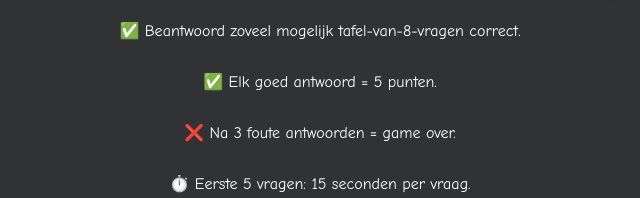
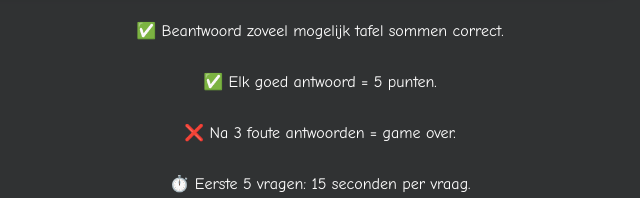
Before and after one commit to epicafca/matz-tafel-challenge, a plain HTML site: page index.html in a window 1280 px wide. Shown: the part 442-640 px from the top of the page, 340-980 px from the left. Drawn offline with Linux system fonts and the light colour scheme.

Commit message:
Update index.html

```diff
--- a/index.html
+++ b/index.html
@@ -113,7 +113,7 @@
     </select>
     <button onclick="startGame()">Start</button>
     <h3>Spelregels:</h3>
-    <p>✅ Beantwoord zoveel mogelijk tafel-van-8-vragen correct.</p>
+    <p>✅ Beantwoord zoveel mogelijk tafel sommen correct.</p>
     <p>✅ Elk goed antwoord = 5 punten.</p>
     <p>❌ Na 3 foute antwoorden = game over.</p>
     <p>⏱️ Eerste 5 vragen: 15 seconden per vraag.</p>
```
